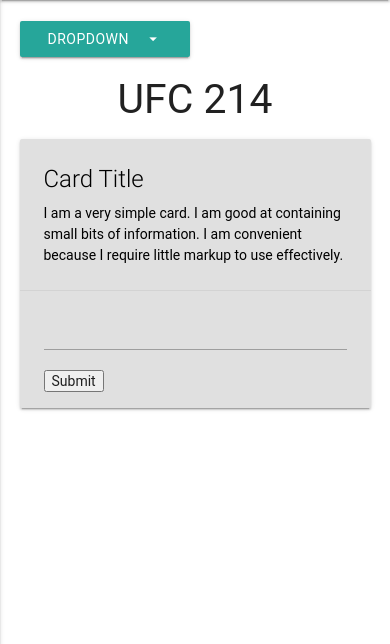
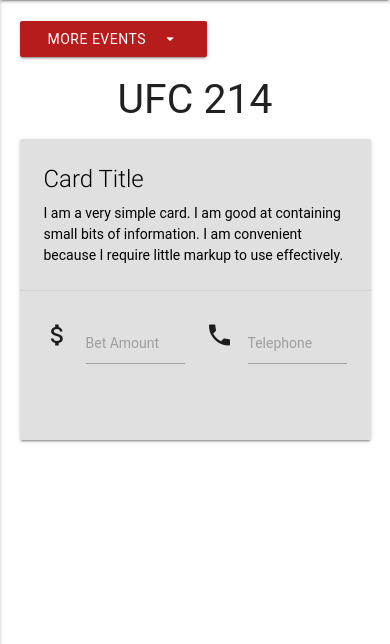
Before and after one commit to arman-ashrafian/MixedMartialBets, a Flask app: page /newplacebets in a window 390 px wide. Shown: the part 56-700 px from the top of the page. Run offline with Flask 2, Linux system fonts and the light colour scheme; some libraries are stand-ins or nearby versions; some web fonts are replaced.

Commit message:
testing place bet on mobile

```diff
--- a/app/templates/newPlaceBets.html
+++ b/app/templates/newPlaceBets.html
@@ -8,7 +8,7 @@
     <li><a href="#!">two</a></li>
     <li><a href="#!">three</a></li>
   </ul>
-  <a class="btn dropdown-button" href="#!" data-activates="dropdown2">Dropdown<i class="material-icons right">arrow_drop_down</i></a>
+  <a class="btn dropdown-button red darken-4" data-activates="dropdown2">More Events<i class="material-icons right">arrow_drop_down</i></a>
 
 
   <h3 class="center-align">UFC 214</h3>
@@ -21,8 +21,24 @@
       <p>I am a very simple card. I am good at containing small bits of information. I am convenient because I require little markup to use effectively.</p>
     </div>
     <div class="card-action">
-      <input type="text">
-      <input type="submit">
+
+      <div class="row">
+        <form class="col s12">
+          <div class="row">
+            <div class="input-field col s6">
+              <i class="material-icons prefix">attach_money</i>
+              <input id="icon_prefix" type="number" class="validate">
+              <label for="icon_prefix">Bet Amount</label>
+            </div>
+            <div class="input-field col s6">
+              <i class="material-icons prefix">phone</i>
+              <input id="icon_telephone" type="tel" class="validate">
+              <label for="icon_telephone">Telephone</label>
+            </div>
+          </div>
+        </form>
+      </div>
+
     </div>
   </div>
 </div>
```
